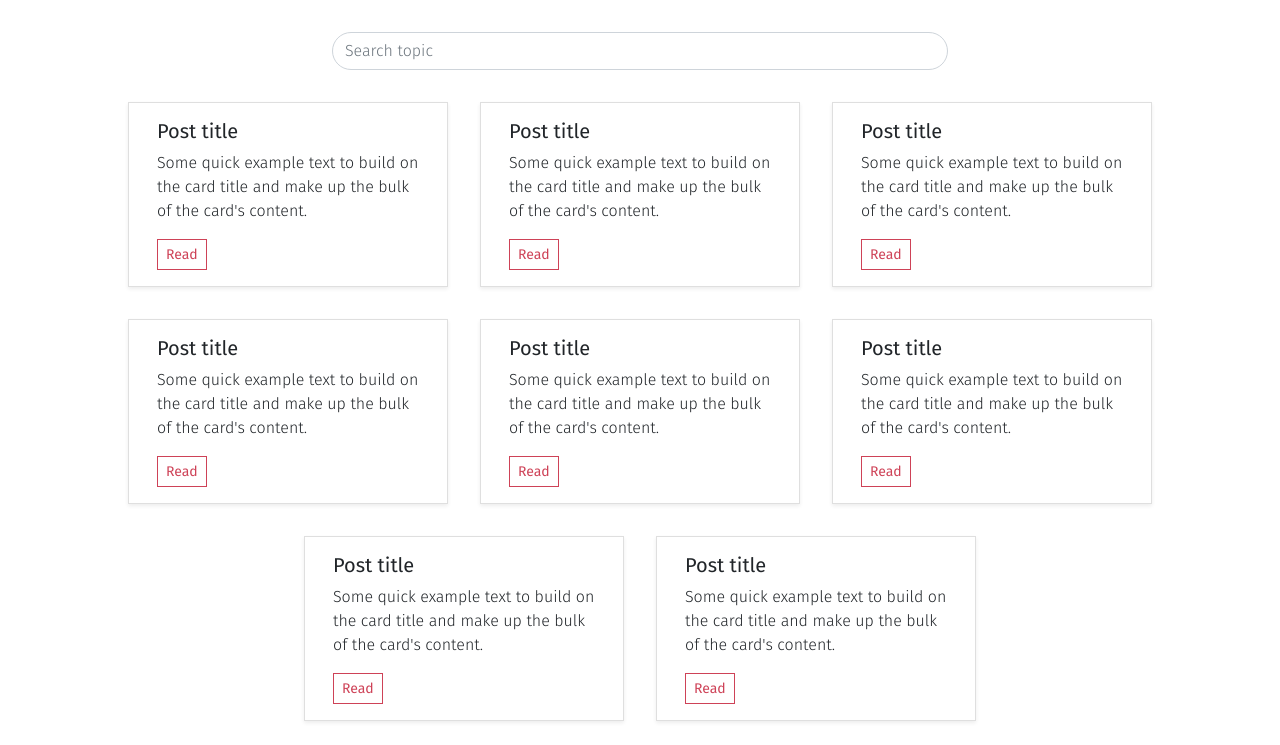
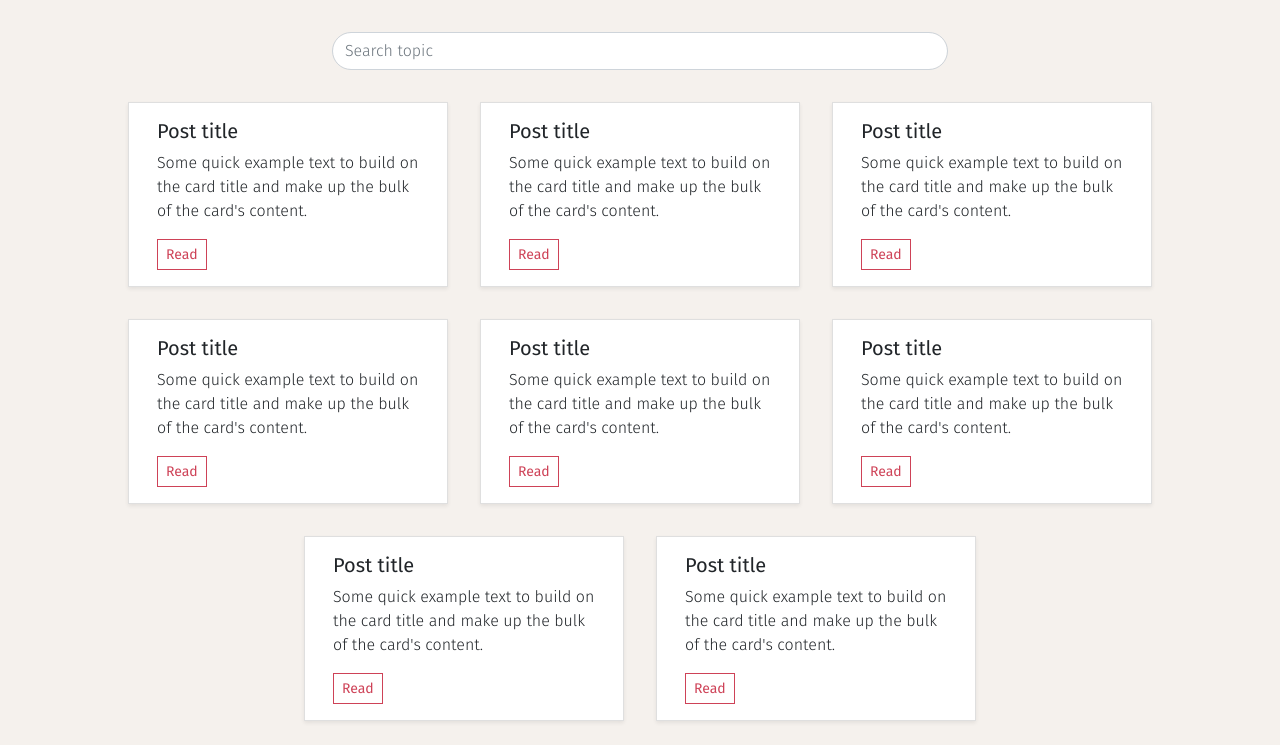
Before and after one commit to ChaituKNag/blog.nagakonada.com, a Gatsby site: page / in a window 1280 px wide. Shown: the part 184-929 px from the top of the page. Built offline with nearby package versions, Linux system fonts and the light colour scheme; Gatsby itself is replaced by a stand-in of ours.

Commit message:
maint: custom background color and focus border changed

```diff
--- a/src/scss/_custom.scss
+++ b/src/scss/_custom.scss
@@ -20,3 +20,8 @@
 
 @import "bootstrap/scss/utilities/api";
 @import "./utilities";
+
+html,
+body {
+  background-color: #f5f1ed;
+}
--- a/src/scss/_overrides.scss
+++ b/src/scss/_overrides.scss
@@ -8,3 +8,4 @@
 $font-family-sans-serif: "Fira Sans", system-ui, -apple-system, "Segoe UI",
   Roboto, "Helvetica Neue", Arial, "Noto Sans", "Liberation Sans", sans-serif,
   "Apple Color Emoji", "Segoe UI Emoji", "Segoe UI Symbol", "Noto Color Emoji" !default;
+$input-btn-focus-width: 0.15rem;
```
